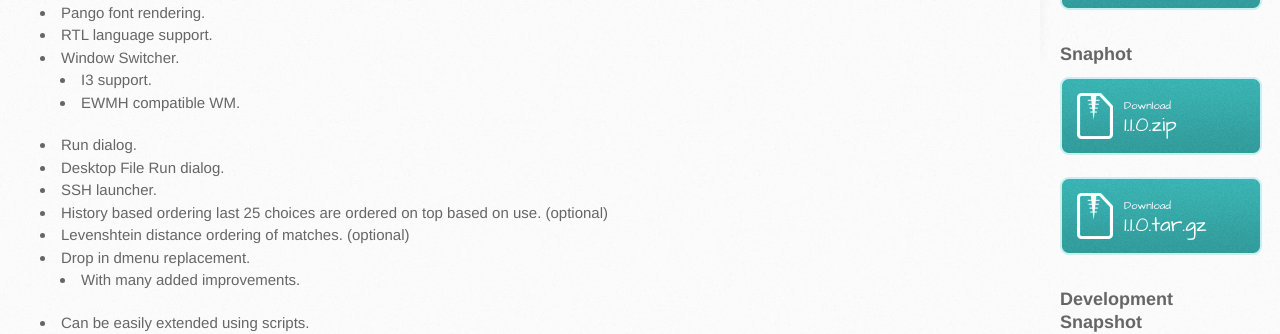
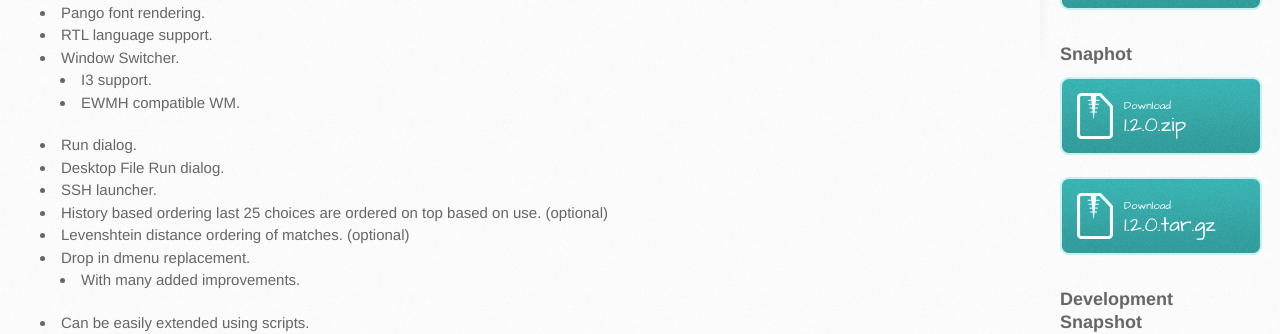
Before and after one commit to davatorium/rofi, a Jekyll site: the page built from index.md, in a window 1280 px wide and 900 px high, scrolled down 527 px. Shown: the part 150-484 px from the top of the window. Built offline with Jekyll 4.4.1, drawn with Linux system fonts in a browser that asks for light colours.

Commit message:
bump version

```diff
--- a/_config.yml
+++ b/_config.yml
@@ -7,4 +7,4 @@ description: A window switcher, run dialog and dmenu replacement
 github-url: https://github.com/DaveDavenport/rofi
 github-user-url: https://github.com/DaveDavenport/
 github-user: Dave Davenport
-github-version-stable: 1.1.0
+github-version-stable: 1.2.0
```
